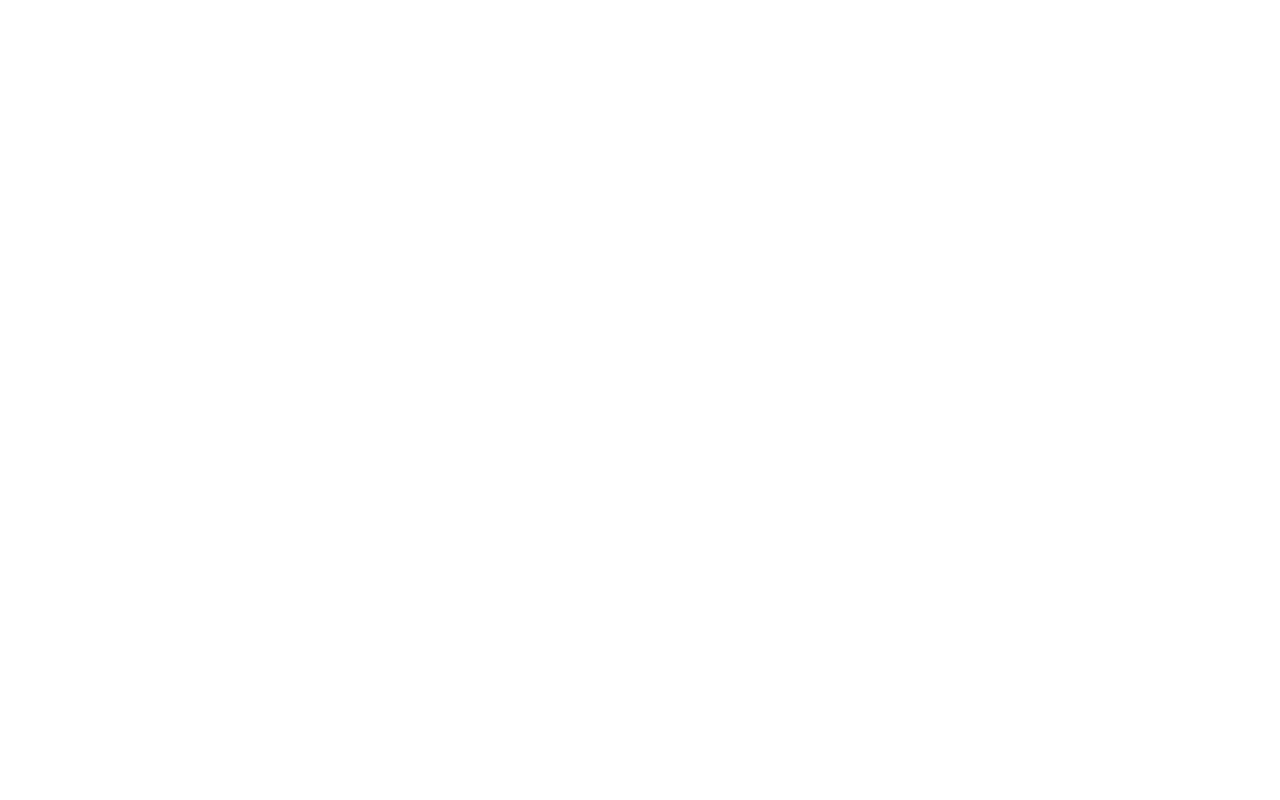
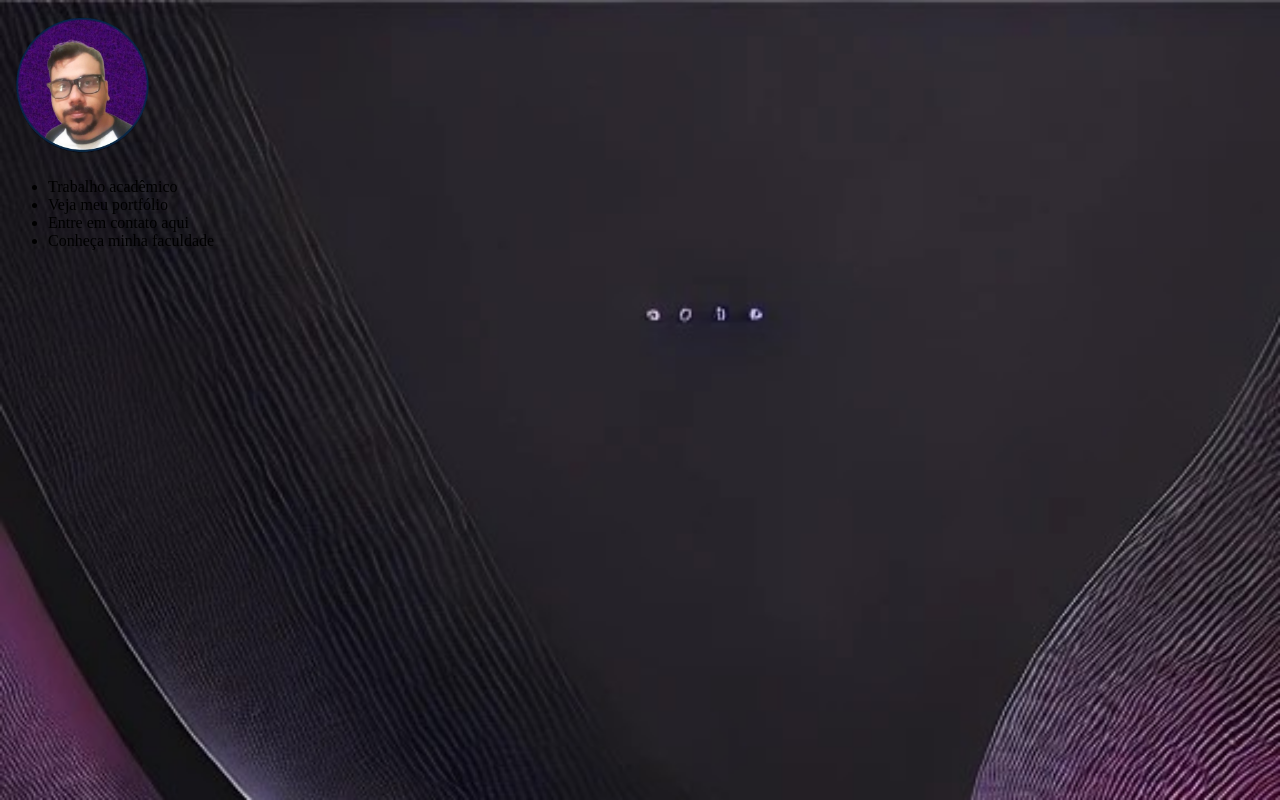
Before and after one commit to LeonelSalgueiro/pagina-de-links, a plain HTML site: page index.html in a window 1280 px wide. Drawn offline with Linux system fonts and the light colour scheme.

Commit message:
colocando imagem e fazendo a lista

```diff
--- a/index.html
+++ b/index.html
@@ -4,8 +4,25 @@
   <meta charset="UTF-8">
   <meta name="viewport" content="width=device-width, initial-scale=1.0">
   <title>Página de Links</title>
+  <link rel="stylesheet" href="style.css">
 </head>
 <body>
-
+   <div>
+    <img src="assets/profile-picture.png" class="img1" alt="Foto de Leonel com oculos em um fundo roxo">
+   </div>
+   <ul>
+    <li>
+      <a>Trabalho acadêmico</a>
+    </li>
+    <li>
+      <a>Veja meu portfólio</a>
+    </li>
+    <li>
+      <a>Entre em contato aqui</a>
+    </li>
+    <li>
+      <a>Conheça minha faculdade</a>
+    </li>
+   </ul>
 </body>
 </html>
--- a/style.css
+++ b/style.css
@@ -0,0 +1,11 @@
+body {
+  background-image: url(assets/background-image.jpg);
+  background-repeat: no-repeat;
+  background-position: top center;
+  background-size: cover;
+}
+
+.img1 {
+  width: 150px;
+  height: 150px;
+}
```
Also changed, not shown: assets/background-image.jpg (added), assets/background-light.jpg (added), assets/profile-picture.png (added).
